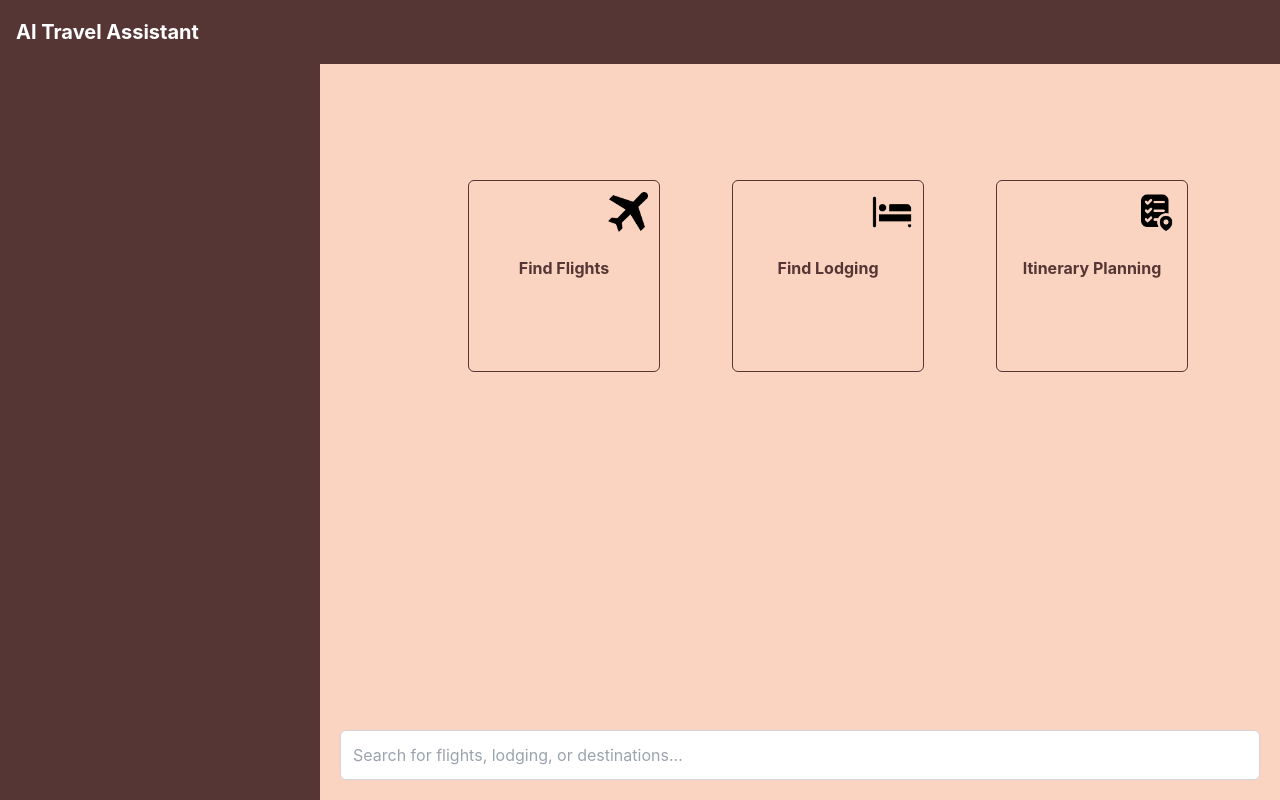
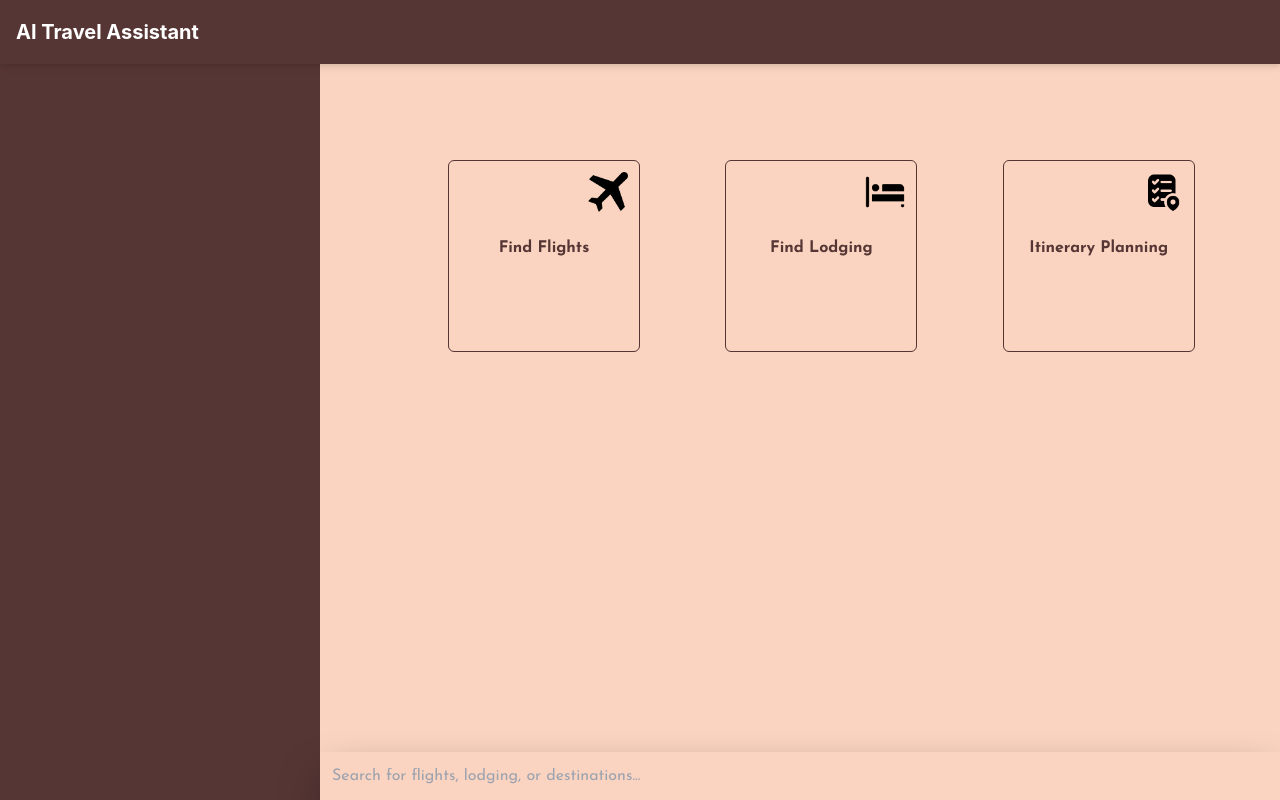
Before and after one commit to AndrewAMesa/TravelAI, a React (Create React App) app in the folder Frontend/frontend/: page / in a window 1280 px wide. Built offline with nearby package versions, Linux system fonts and the light colour scheme; some icons are missing.

Commit message:
Added Josefin font import like mockup, working on input styling

```diff
--- a/Frontend/frontend/public/index.html
+++ b/Frontend/frontend/public/index.html
@@ -3,6 +3,7 @@
   <head>
     <meta charset="utf-8" />
     <link rel="icon" href="%PUBLIC_URL%/favicon.ico" />
+    <link href="https://fonts.googleapis.com/css2?family=Josefin+Sans:wght@400;500;600;700&display=swap" rel="stylesheet">
     <meta name="viewport" content="width=device-width, initial-scale=1" />
     <meta name="theme-color" content="#000000" />
     <meta
--- a/Frontend/frontend/src/Components/Home.js
+++ b/Frontend/frontend/src/Components/Home.js
@@ -12,16 +12,16 @@ const Home = () => {
           {/* Top Bar */}
           <TopBar />
 
-          <div className="flex flex-1">
+          <div className="flex flex-1 overflow-hidden">
             {/* Sidebar Section */}
             <div className="w-1/4 bg-[#563635] text-white p-5">
               <Sidebar />
             </div>
 
             {/* Main Content Section */}
-            <div className="w-3/4 flex flex-col p-5 bg-[#fad4c0]">
+            <div className="w-3/4 flex flex-col bg-[#fad4c0] h-full">
               {/* Action Buttons Section */}
-              <div className="grid grid-cols-3 ml-32 mb-1 mt-24">
+              <div className="grid grid-cols-3 ml-32 mb-1 mt-24 font-josefin">
                 <ActionButton label="Find Flights" icon={flightIcon} />
                 <ActionButton label="Find Lodging" icon={lodgingIcon} />
                 <ActionButton label="Itinerary Planning" icon={itineraryIcon} />
@@ -32,7 +32,7 @@ const Home = () => {
                 <input
                   type="text"
                   placeholder="Search for flights, lodging, or destinations..."
-                  className="p-3 border border-gray-300 rounded-md w-full"
+                  className="p-3 bg-[#fad4c0] w-full shadow-2xl shadow-black font-josefin text-red"
                 />
               </div>
             </div>
--- a/Frontend/frontend/src/Components/TopBar.js
+++ b/Frontend/frontend/src/Components/TopBar.js
@@ -52,7 +52,7 @@ const TopBar = () => {
 
 
   return (
-    <div className="w-full h-16 bg-[#563635] flex items-center justify-between px-4 text-white">
+    <div className="w-full h-16 bg-[#563635] flex items-center justify-between px-4 text-white drop-shadow-md">
       <h1 className="text-xl font-bold">AI Travel Assistant</h1>
       <div className="flex items-center space-x-4">
         <Icon icon="iconamoon:profile-circle-fill" onClick={toggleLoginPopup} className="w-12 h-12 hover:text-[#4e2c20] transition duration-200 cursor-pointer"/>
--- a/Frontend/frontend/tailwind.config.js
+++ b/Frontend/frontend/tailwind.config.js
@@ -4,7 +4,11 @@ module.exports = {
     "./src/**/*.{js,jsx,ts,tsx}",
   ],
   theme: {
-    extend: {},
+    extend: {
+      fontFamily: {
+        josefin: ['Josefin Sans', 'sans-serif'], // Add Josefin Sans here
+      },
+    },
   },
   plugins: [],
 };
```
